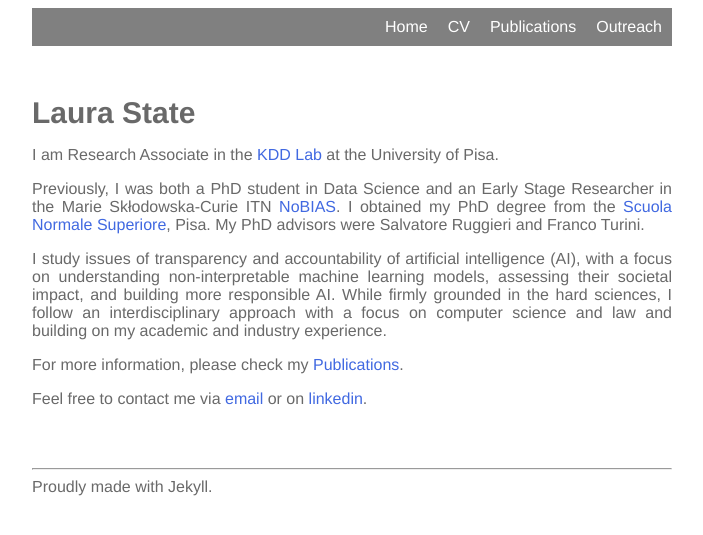
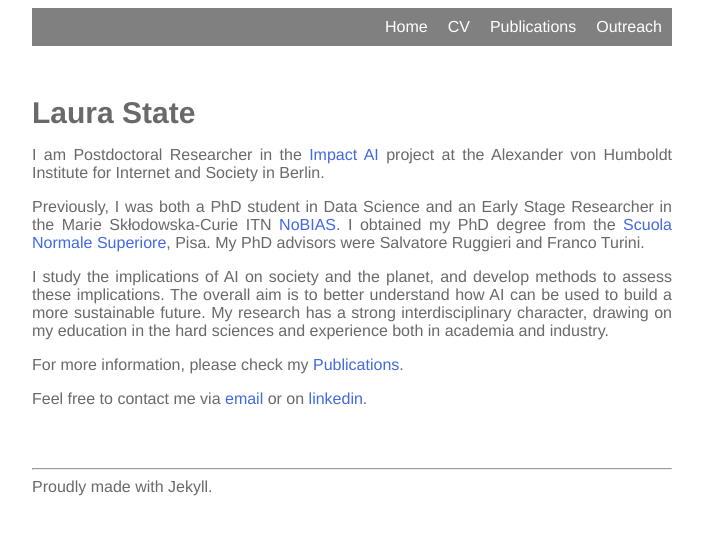
Before and after one commit to lstate/lstate.github.io, a Jekyll site: the page built from _pages/index.markdown, in a window 1280 px wide. Shown: the top 535 px of the page, without its empty margins (288-991 px from the left). Built offline with Jekyll 4.4.1, drawn with Linux system fonts in a browser that asks for light colours.

Commit message:
Update index.markdown
update hiig

```diff
--- a/_pages/index.markdown
+++ b/_pages/index.markdown
@@ -13,11 +13,11 @@ permalink: /
 Laura State
 </div>
 
-I am Research Associate in the [KDD Lab](https://kdd.isti.cnr.it/) at the University of Pisa.
+I am Postdoctoral Researcher in the [Impact AI](https://www.hiig.de/en/project/impact-ai/) project at the Alexander von Humboldt Institute for Internet and Society in Berlin.
 
 Previously, I was both a PhD student in Data Science and an Early Stage Researcher in the Marie Skłodowska-Curie ITN [NoBIAS](https://nobias-project.eu). I obtained my PhD degree from the [Scuola Normale Superiore](https://www.sns.it/en), Pisa. My PhD advisors were Salvatore Ruggieri and Franco Turini.
 
-I study issues of transparency and accountability of artificial intelligence (AI), with a focus on understanding non-interpretable machine learning models, assessing their societal impact, and building more responsible AI. While firmly grounded in the hard sciences, I follow an interdisciplinary approach with a focus on computer science and law and building on my academic and industry experience.
+I study the implications of AI on society and the planet, and develop methods to assess these implications. The overall aim is to better understand how AI can be used to build a more sustainable future. My research has a strong interdisciplinary character, drawing on my education in the hard sciences and experience both in academia and industry.
 
 For more information, please check my [Publications](https://lstate.github.io/publications/).
 
```
